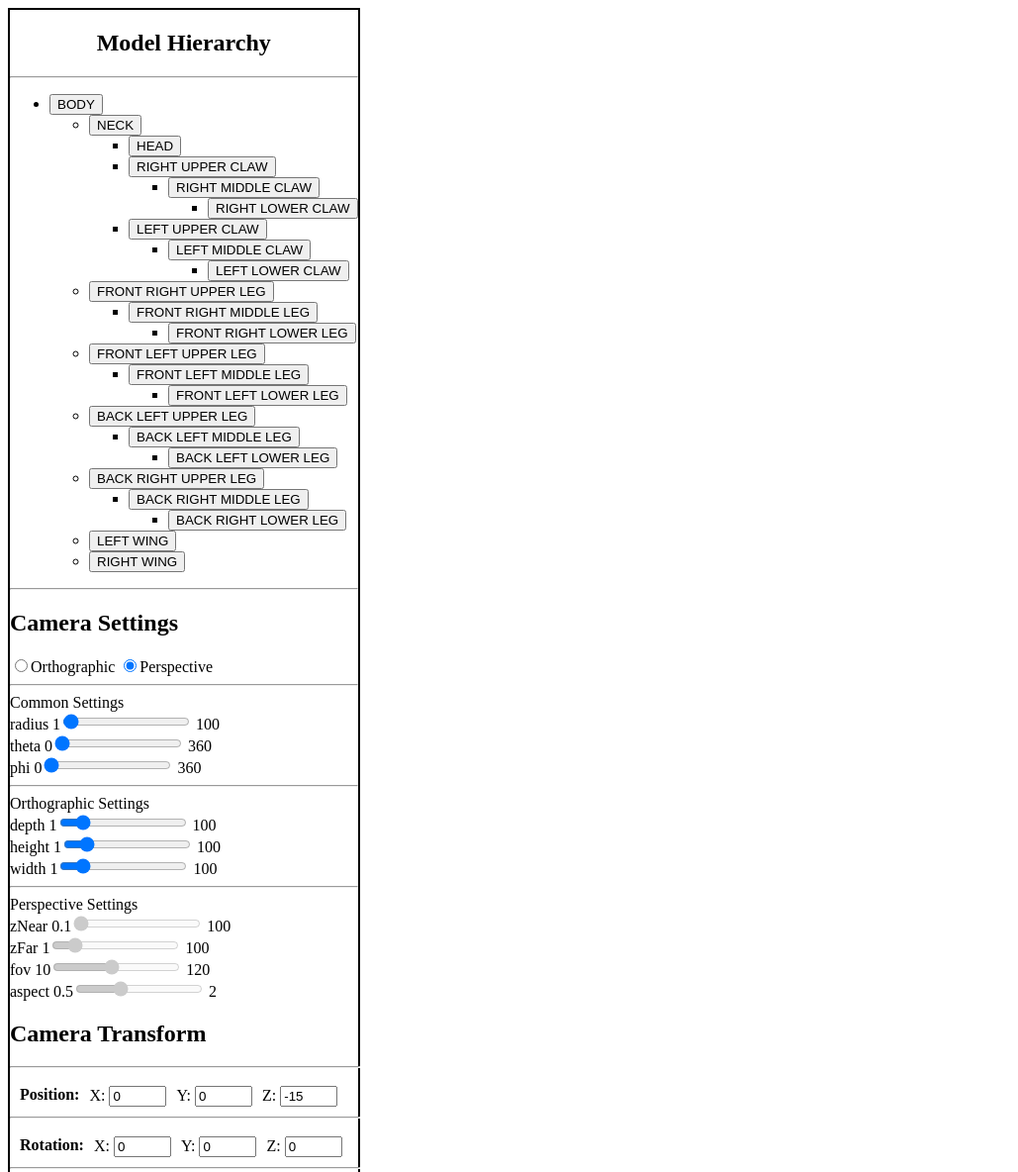
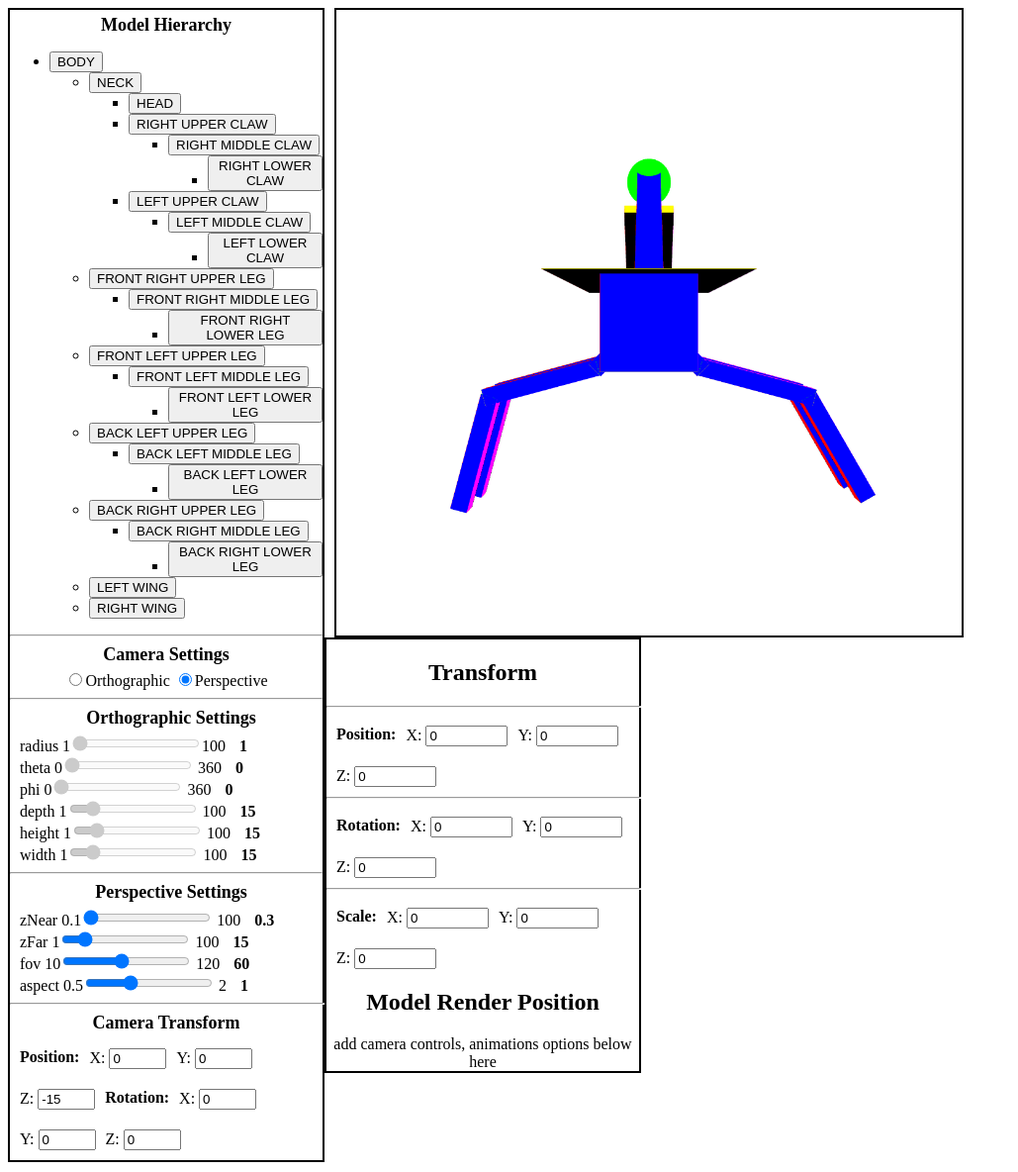
Before and after one commit to cevataykans/mantis-animator, a plain HTML site: page index.html in a window 1280 px wide. Shown: the top 1184 px of the page at 99% size, without its empty margins (0-1029 px from the left). Drawn offline with Linux system fonts and the light colour scheme; animation ran at ten frames a second.

Commit message:
Fix UI problems.

```diff
--- a/camera.js
+++ b/camera.js
@@ -117,7 +117,7 @@ function setupCameraSelection()
             }
         }
     }
-    lockCameraSettings( false, true);
+    lockCameraSettings( true, false);
 };
 
 function moveCamera()
@@ -144,7 +144,7 @@ function moveCamera()
         updateCameraTransformUI();
     }
 
-    if ( keyDowns[ " "])
+    if ( keyDowns[ "Shift"])
     {
         cameraTransform[ "pos"] = add( cameraTransform[ "pos"], getLookDirection(1.0, 1));
         updateCameraTransformUI();
--- a/index.html
+++ b/index.html
@@ -9,12 +9,15 @@
                 margin-left: 10px;
                 margin-right: 10px;
                 float: left;
+                width: 50%;
 			}
 
             .hierarchy {
                 float: left;
                 border: 2px solid black;
-                width: auto;
+                width: 25%;
+                max-width: fit-content;
+                max-height: fit-content;
             }
 
             .transform {
@@ -22,6 +25,9 @@
                 border: 2px solid black;
                 text-align: center;
                 margin-right: auto;
+                width: 25%;
+                max-width: fit-content;
+                max-height: fit-content;
             }
 
             .transformComponent {
@@ -35,7 +41,7 @@
             }
 
             .camTransform {
-                text-align: left;
+                margin-left: 10px;
                 margin-right: auto;
                 width: 200px
             }
@@ -48,6 +54,21 @@
                 float: left;
                 margin: 10px;
                 margin-right: auto;
+            }
+
+            .setting {
+                margin-left: 10px;
+            }
+
+            label {
+                text-align: center;
+                font-weight: bold;
+                font-size: 18px;
+            }
+
+            .sliderLabel {
+                margin-left: 10px;
+                font-size: 16px;
             }
         </style>
 
@@ -92,8 +113,9 @@
     <body>
         <div class="hierarchy">
 
-            <h2 style="text-align: center;">Model Hierarchy</h2>
-            <hr>
+            <div style="text-align: center; margin-bottom: 5px; margin-top: 5px;">
+                <label>Model Hierarchy</label>
+            </div>
 
             <ul id="menunull">
             </ul>
@@ -101,67 +123,75 @@
             <hr>
             <div>
                 <div>
-                    <h2>Camera Settings</h2>
-                    <input type="radio" id="orthoRadioButton" name="selectedCam" checked>Orthographic</input>
-                    <input type="radio" id="perspectiveRadioButton" name="selectedCam">Perspective</input>
+                    <div style="text-align: center; margin-bottom: 5px;">
+                        <label>Camera Settings</label>
+                     </div>
+                     <div style="text-align: center; margin-top: 5px;">
+                        <input type="radio" id="orthoRadioButton" name="selectedCam">Orthographic</input>
+                        <input type="radio" id="perspectiveRadioButton" name="selectedCam" checked>Perspective</input>
+                    </div>
                 </div>
                 <hr>
-                <div>
-                    <label>Common Settings</label>
+                <div class="setting">
+                    <div style="text-align: center; margin-bottom: 5px;">
+                        <label>Orthographic Settings</label>
+                    </div>
                     <div>
                         <div>
-                            radius 1<input id="radiusSliderID" type="range"
-                            min="0.11" max="100" step="0.1" value="1" />
-                            100
-                        </div>
-                            theta 0<input id="thetaSlider" type="range"
-                            min="0" max="360" step="1" value="0" />
-                            360
+                            radius 1<input id="radiusSliderID" type="range" min="1" max="100" step="0.1" value="1" name="orthoSettings"/>100
+                            <label id="radiusSliderLabel" class="sliderLabel">1</label>
                         </div>
                         <div>
-                            phi 0<input id="phiSlider" type="range"
-                            min="0" max="360" step="1" value="0" />
-                            360
+                            theta 0<input id="thetaSlider" type="range" min="0" max="360" step="1" value="0" name="orthoSettings"/> 360
+                            <label id="thetaSliderLabel" class="sliderLabel">0</label>
+                        </div>
+                        <div>
+                            phi 0<input id="phiSlider" type="range" min="0" max="360" step="1" value="0" name="orthoSettings"/> 360
+                            <label id="phiSliderLabel" class="sliderLabel">0</label>
+                        </div>
+                        <div>
+                            depth 1<input id="depthSlider" type="range" min="1" max="100" step="1" value="15" name="orthoSettings"/> 100
+                            <label id="depthSliderLabel" class="sliderLabel">15</label>
+                        </div>
+                        <div>
+                            height 1<input id="heightSlider" type="range" min="1" max="100" step="1" value="15" name="orthoSettings"/> 100
+                            <label id="heightSliderLabel" class="sliderLabel">15</label>
+                        </div>
+                        <div>
+                            width 1<input id="widthSlider" type="range" min="1" max="100" step="1" value="15" name="orthoSettings"/> 100
+                            <label id="widthSliderLabel" class="sliderLabel">15</label>
                         </div>
                     </div>
                 </div>
                 <hr>
-                <div>
-                    <label>Orthographic Settings</label>
+                <div class="setting">
+                    <div style="text-align: center; margin-bottom: 5px;">
+                        <label>Perspective Settings</label>
+                    </div>
                     <div>
                         <div>
-                            depth 1<input id="depthSlider" type="range" min="1" max="100" step="1" value="15" name="orthoSettings"/> 100
+                            zNear 0.1<input id="zNearSlider" type="range" min="0.1" max="100" step="0.1" value="0.3" name="perspectiveSettings"/> 100
+                            <label id="zNearSlideLabel" class="sliderLabel">0.3</label>
                         </div>
                         <div>
-                            height 1<input id="heightSlider" type="range" min="1" max="100" step="1" value="15" name="orthoSettings"/> 100
+                            zFar 1<input id="zFarSlider" type="range" min="1" max="100" step="1" value="15" name="perspectiveSettings"/> 100
+                            <label id="zFarSliderLabel" class="sliderLabel">15</label>
                         </div>
                         <div>
-                            width 1<input id="widthSlider" type="range" min="1" max="100" step="1" value="15" name="orthoSettings"/> 100
+                            fov 10<input id="fovSlider" type="range" min="10" max="120" step="1" value="60" name="perspectiveSettings"/> 120
+                            <label id="fovSliderLabel" class="sliderLabel">60</label>
+                        </div>
+                        <div>
+                            aspect 0.5<input id="aspectSlider" type="range" min="0.5" max="2" step="0.1" value="1" name="perspectiveSettings"/> 2
+                            <label id="aspectSliderLabel" class="sliderLabel">1</label>
                         </div>
                     </div>
                 </div>
-                <hr>
+                <hr style="width:100%;text-align:left;margin-left:0;">
+                <div style="text-align: center; margin-bottom: 5px;">
+                    <label> Camera Transform</label>
+                </div>
                 <div>
-                    <label>Perspective Settings</label>
-                    <div>
-                        <div>
-                            zNear 0.1<input id="zNearSlider" type="range"
-                            min="0.1" max="100" step="0.1" value="0.3" name="perspectiveSettings"/> 100
-                        </div>
-                        <div>
-                            zFar 1<input id="zFarSlider" type="range" min="1" max="100" step="1" value="15" name="perspectiveSettings"/> 100
-                        </div>
-                        <div>
-                            fov 10<input id="fovSlider" type="range" min="10" max="120" step="1" value="60" name="perspectiveSettings"/> 120
-                        </div>
-                        <div>
-                            aspect 0.5<input id="aspectSlider" type="range" min="0.5" max="2" step="0.1" value="1" name="perspectiveSettings"/> 2
-                        </div>
-                    </div>
-                </div>
-                <h2> Camera Transform</h2>
-                <div>
-                    <hr style="width:100%;text-align:left;margin-left:0;">
                     <div>
                         <h4 class="camTransformComponent">Position:</h4>
                         <div class="camTransformComponent">
@@ -174,7 +204,6 @@
                             Z: <input class="camTransformInput" type="text" id="posZ" value="-" placeholder="0">
                         </div>
                     </div>
-                    <hr style="width:100%;text-align:left;margin-left:0;">
                     <div>
                         <h4 class="camTransformComponent">Rotation:</h4>
                         <div class="camTransformComponent">
@@ -187,13 +216,15 @@
                             Z: <input class="camTransformInput" type="text" id="rotZ" value="-" placeholder="0">
                         </div>
                     </div>
-                    <hr style="width:100%;text-align:left;margin-left:0;">
+                </div>
             </div>
         </div>
 
-        <canvas id="gl-canvas" width="1024"" height="1024">
-            Oops ... your browser doesn't support the HTML5 canvas element
-        </canvas>
+        <div>
+            <canvas id="gl-canvas" width="1024"" height="1024">
+                Oops ... your browser doesn't support the HTML5 canvas element
+            </canvas>
+        </div>
 
         <div class="transform">
             <div>
@@ -246,6 +277,79 @@
                     add camera controls, animations options below here
                 </div>
             </div>
-    </div>
+        </div>
+
+
+        <script id = "sliderUIAdjusters">
+            var slider = document.getElementById( "radiusSliderID");
+            slider.addEventListener( "input", (event) =>
+            {
+                let sliderValue = event.target.value;
+                document.getElementById( "radiusSliderLabel").innerHTML = sliderValue;
+            }, false);
+
+            slider = document.getElementById( "thetaSlider");
+            slider.addEventListener( "input", (event) =>
+            {
+                let sliderValue = event.target.value;
+                document.getElementById( "thetaSliderLabel").innerHTML = sliderValue;
+            }, false);
+
+            slider = document.getElementById( "phiSlider");
+            slider.addEventListener( "input", (event) =>
+            {
+                let sliderValue = event.target.value;
+                document.getElementById( "phiSliderLabel").innerHTML = sliderValue;
+            }, false);
+
+            slider = document.getElementById( "depthSlider");
+            slider.addEventListener( "input", (event) =>
+            {
+                let sliderValue = event.target.value;
+                document.getElementById( "depthSliderLabel").innerHTML = sliderValue;
+            }, false);
+
+            slider = document.getElementById( "heightSlider");
+            slider.addEventListener( "input", (event) =>
+            {
+                let sliderValue = event.target.value;
+                document.getElementById( "heightSliderLabel").innerHTML = sliderValue;
+            }, false);
+
+            slider = document.getElementById( "widthSlider");
+            slider.addEventListener( "input", (event) =>
+            {
+                let sliderValue = event.target.value;
+                document.getElementById( "widthSliderLabel").innerHTML = sliderValue;
+            }, false);
+
+            slider = document.getElementById( "zNearSlider");
+            slider.addEventListener( "input", (event) =>
+            {
+                let sliderValue = event.target.value;
+                document.getElementById( "zNearSliderLabel").innerHTML = sliderValue;
+            }, false);
+
+            slider = document.getElementById( "zFarSlider");
+            slider.addEventListener( "input", (event) =>
+            {
+                let sliderValue = event.target.value;
+                document.getElementById( "zFarSliderLabel").innerHTML = sliderValue;
+            }, false);
+
+            slider = document.getElementById( "fovSlider");
+            slider.addEventListener( "input", (event) =>
+            {
+                let sliderValue = event.target.value;
+                document.getElementById( "fovSliderLabel").innerHTML = sliderValue;
+            }, false);
+
+            slider = document.getElementById( "aspectSlider");
+            slider.addEventListener( "input", (event) =>
+            {
+                let sliderValue = event.target.value;
+                document.getElementById( "aspectSliderLabel").innerHTML = sliderValue;
+            }, false);
+        </script>
     </body>
 </html>
```
